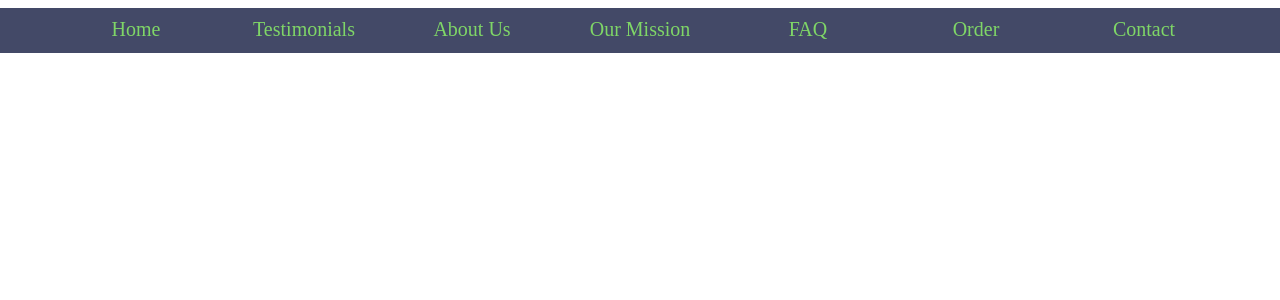
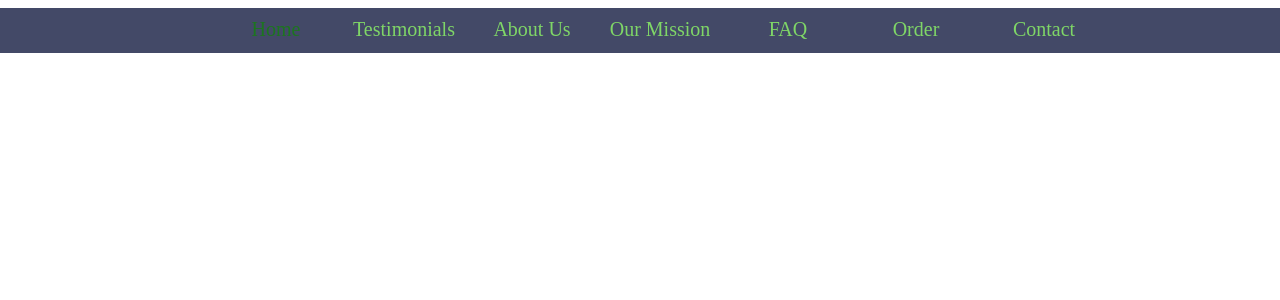
Before and after one commit to untitled-Terran/untitled-Terran.github.io, a PHP site: page /ghost_home.html in a window 1280 px wide. Shown: the top 300 px of the page. Run offline with PHP 8.4, Linux system fonts and the light colour scheme.

Commit message:
minor stuff

```diff
--- a/Midterm/ghost_home.html
+++ b/Midterm/ghost_home.html
@@ -11,11 +11,11 @@
 </head>
 <body>
     <ul id='nav'>
-        <li><a href='ghost_home.html'>Home</a></li>
+        <li><a href='ghost_home.html' style="color: #1c751f">Home</a></li>
         <li><a href='ghost_testimonials.html'>Testimonials</a></li>
         <li><a href='ghost_about.html'>About Us</a></li>
         <li><a href='ghost_mission.html'>Our Mission</a></li>
-        <li><a href='ghost_mission.html'>FAQ</a></li>
+        <li><a href='ghost_faq.html'>FAQ</a></li>
         <li><a href='ghost_order.html'>Order</a></li>
         <li><a href='ghost_contact.html'>Contact</a></li>
     </ul>
--- a/Midterm/ghost_style.css
+++ b/Midterm/ghost_style.css
@@ -1,6 +1,6 @@
 ul#nav {background-color:#434967; height: 45px;
     list-style-type: none; text-align:center; padding-top: 10px; box-sizing:border-box; position: fixed; margin-top: 0; left: 0; width: 100%; z-index: 999}
-ul#nav li {display:inline-block; max-width: 150px; width: 10%; margin-right: 40px}
+ul#nav li {display:inline-block; max-width: 150px; width: 10%}
 ul#nav li:hover {background-color: #000}
 ul#nav li a {color: #7fd667; text-decoration:none;
     font-size: 20px}
```
